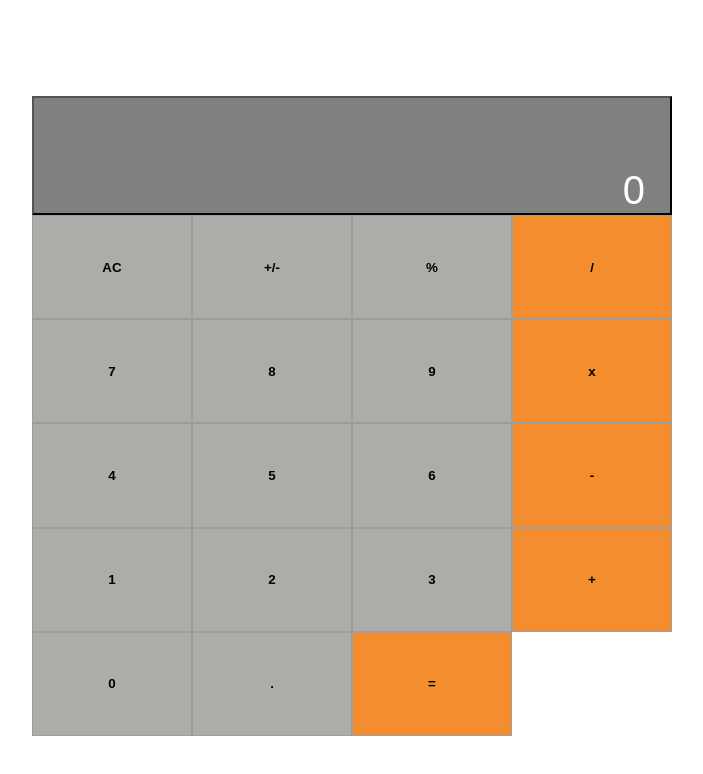
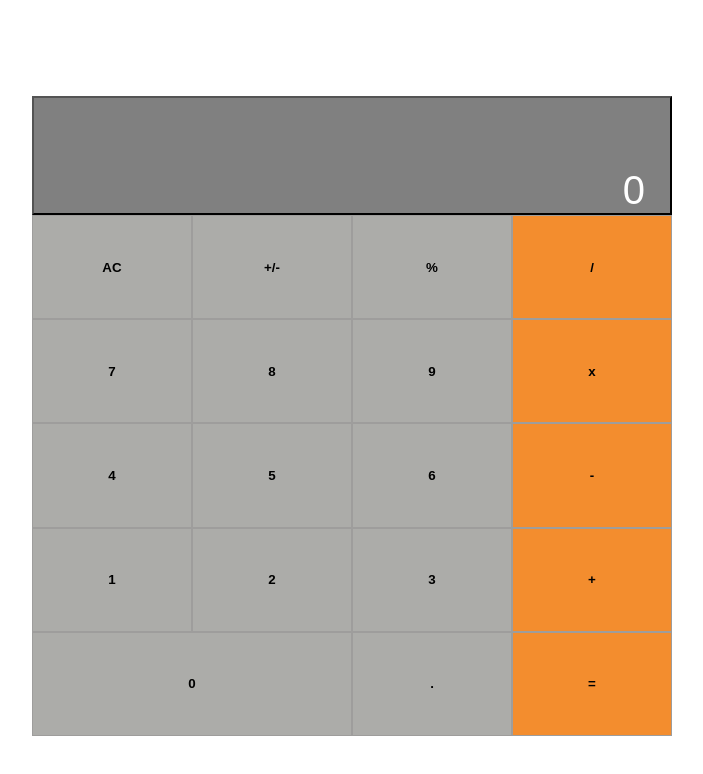
Before and after one commit to eerapheal/my-math-apps, a React (Create React App) app: page / in a window 1280 px wide. Shown: the top 774 px of the page, without its empty margins (304-1007 px from the left). Built offline with nearby package versions, Linux system fonts and the light colour scheme; the HTML template or start-up script is replaced by a standard one.

Commit message:
CSS modified

```diff
--- a/src/component/calculator.js
+++ b/src/component/calculator.js
@@ -35,7 +35,7 @@ class Calculator extends Component {
           <button className="btn grey" onClick={this.handleClick} type="submit">2</button>
           <button className="btn grey" onClick={this.handleClick} type="submit">3</button>
           <button className="btn orange" onClick={this.handleClick} type="submit">+</button>
-          <button className="btn grey span" onClick={this.handleClick} type="submit">0</button>
+          <button className="btn grey zero" onClick={this.handleClick} type="submit">0</button>
           <button className="btn grey" onClick={this.handleClick} type="submit">.</button>
           <button className="btn orange" onClick={this.handleClick} type="submit">=</button>
         </div>
```
